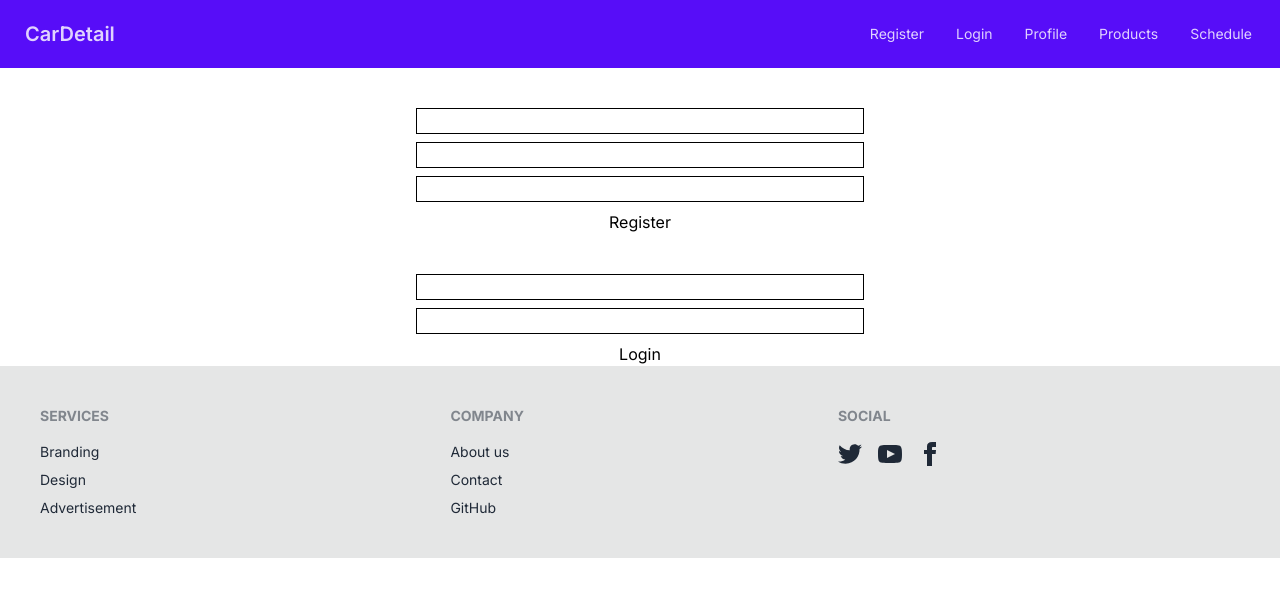
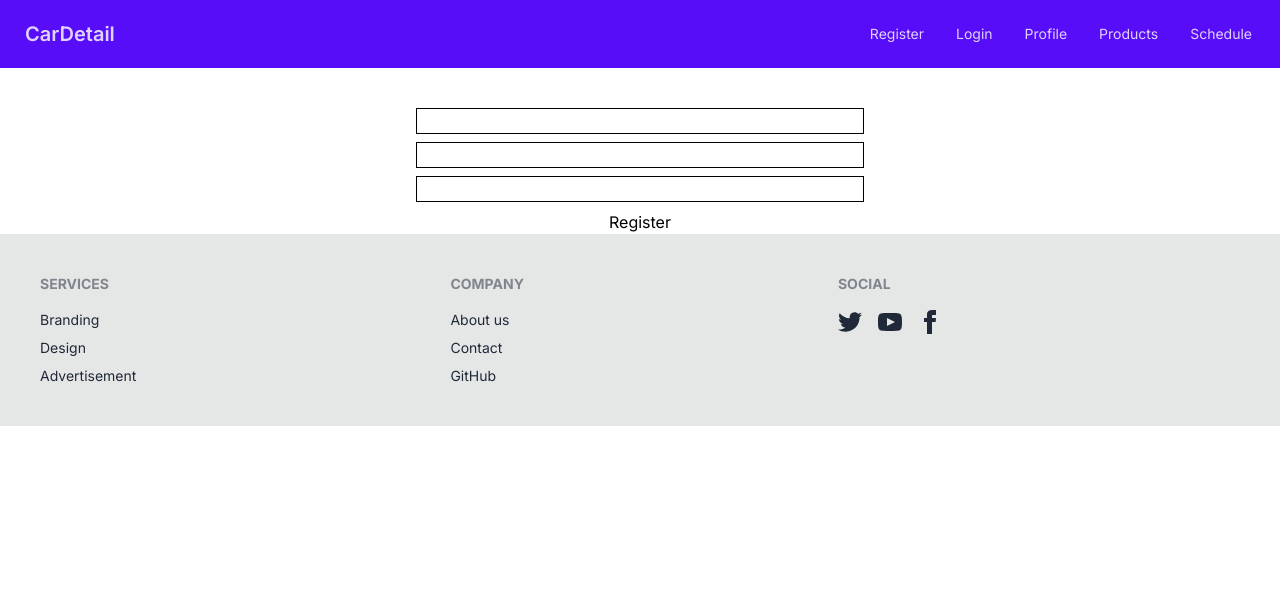
Before and after one commit to MattGunson/CarDetailingSite, a Next.js app in the folder site-frontend/: page /register in a window 1280 px wide. Shown: the top 596 px of the page. Built offline with nearby package versions, Linux system fonts and the light colour scheme; no server answers.

Commit message:
remove empty component

```diff
--- a/site-frontend/app/register/page.tsx
+++ b/site-frontend/app/register/page.tsx
@@ -27,7 +27,6 @@ export default async function Register() {
   return (
     <>
       <RegisterForm />
-      <LoginForm />
     </>
   );
 }
```
